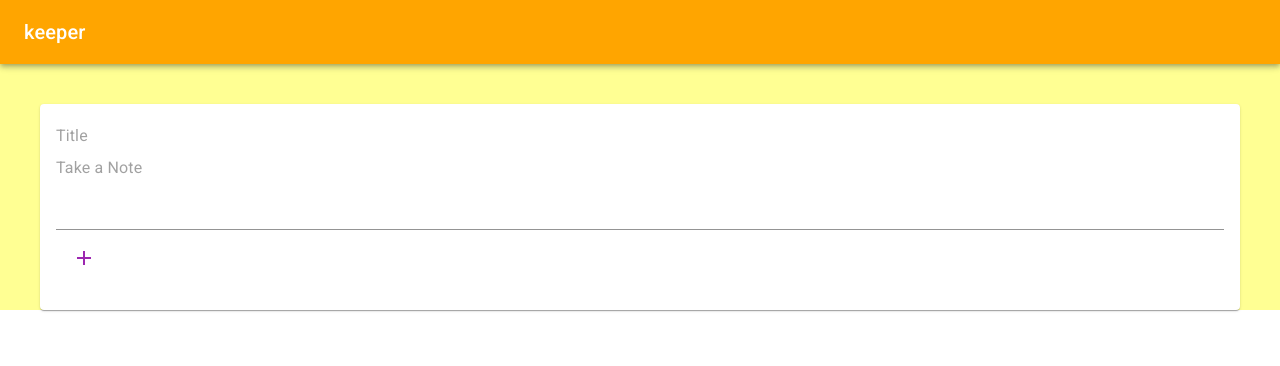
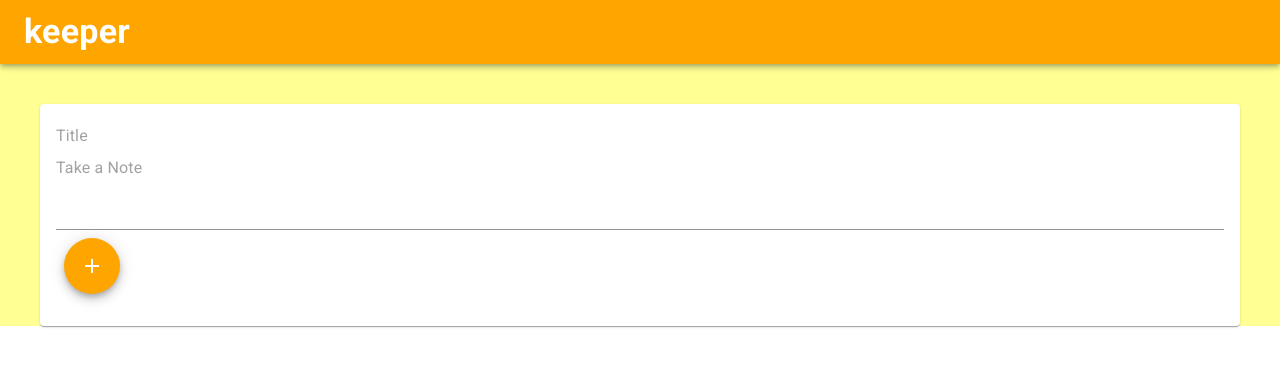
Before and after one commit to Haashir-Shakeel/Keeper-App-React, a React (Create React App) app: page / in a window 1280 px wide. Shown: the top 366 px of the page. Built offline with nearby package versions, Linux system fonts and the light colour scheme.

Commit message:
minor styling changes

```diff
--- a/src/components/Content.jsx
+++ b/src/components/Content.jsx
@@ -1,4 +1,4 @@
-import { Box, Card, CardActions, CardContent, IconButton, Input, InputBase, TextField } from "@mui/material"
+import { Box, Card, CardActions, CardContent, Fab, IconButton, Input, InputBase, TextField } from "@mui/material"
 import { useState } from "react"
 import {Add} from "@mui/icons-material"
 
@@ -34,15 +34,15 @@ export const Content = (props) => {
                 value={note.content} onChange={handleChange} name='content'
              />
              <CardActions disableSpacing>
-                <IconButton onClick={()=> {
+                <Fab style={{backgroundColor: 'orange', color: "white" }} onClick={()=> {
                     props.onAdd(note)
                     setNote({
                         title:'',
                         content:''
                     })
                 }}>
-                    <Add color="secondary"/>
-                </IconButton>
+                    <Add/>
+                </Fab>
              </CardActions>
 
              </CardContent>
--- a/src/components/NavBar.jsx
+++ b/src/components/NavBar.jsx
@@ -11,7 +11,7 @@ export const NavBar = () => {
     return(
     <AppBar position="sticky">
         <StyledToolbar>
-        <Typography variant="h6" >
+        <Typography variant="h4" fontWeight='bold' >
                     keeper
         </Typography>
         </StyledToolbar>
--- a/src/components/Note.jsx
+++ b/src/components/Note.jsx
@@ -1,5 +1,5 @@
 import { Delete } from "@mui/icons-material"
-import { Box, Card, Typography, CardContent, CardActions, IconButton } from "@mui/material"
+import { Box, Card, Typography, CardContent, CardActions, IconButton, Fab } from "@mui/material"
 
 export const Note = (props) => {
     return(
@@ -10,11 +10,11 @@ export const Note = (props) => {
                 <Typography variant="span">{props.content}</Typography>
             </CardContent>
             <CardActions>
-                <IconButton onClick={()=>{
+                <Fab style={{backgroundColor: 'orange', color: "white" }} onClick={()=>{
                     props.onDelete(props.id)
                     }}>
                     <Delete/>
-                </IconButton>
+                </Fab>
             </CardActions>
         </Card>
         </Box>
```
